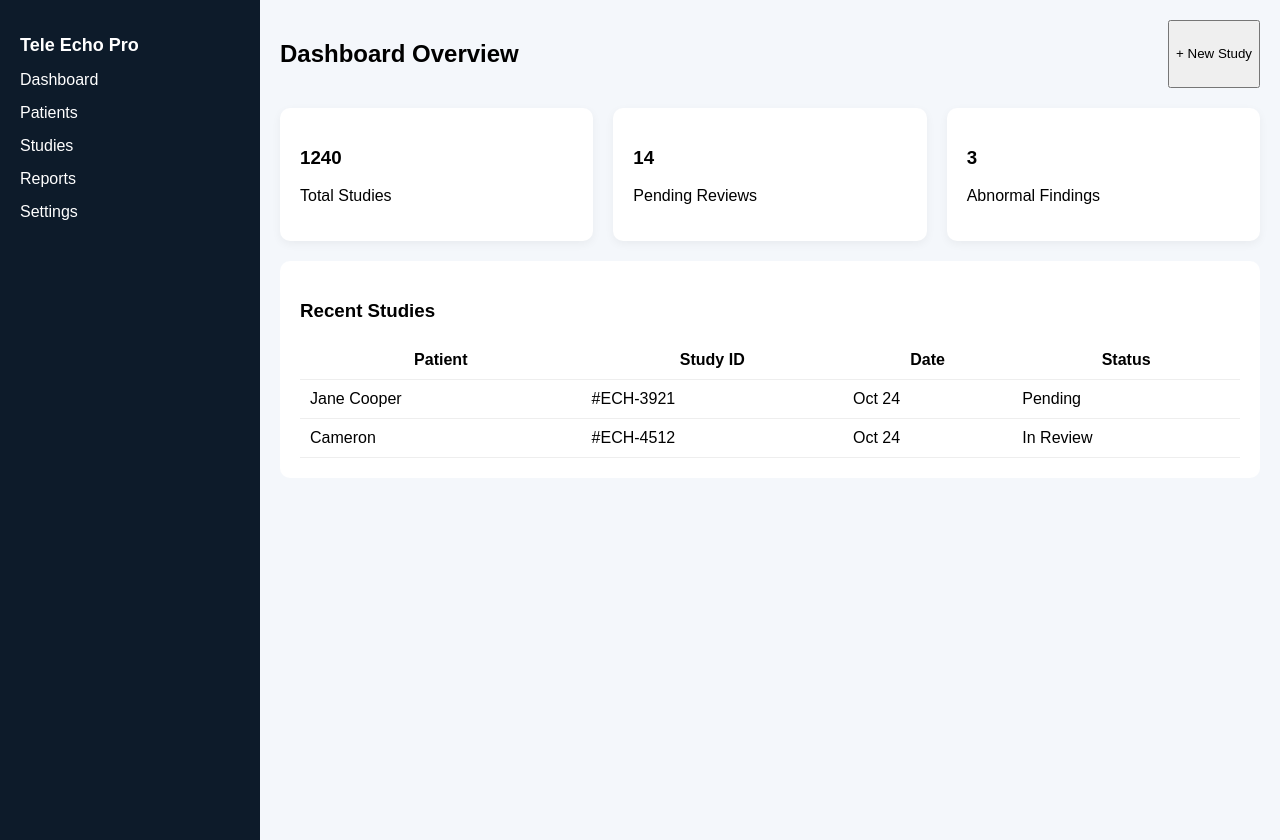
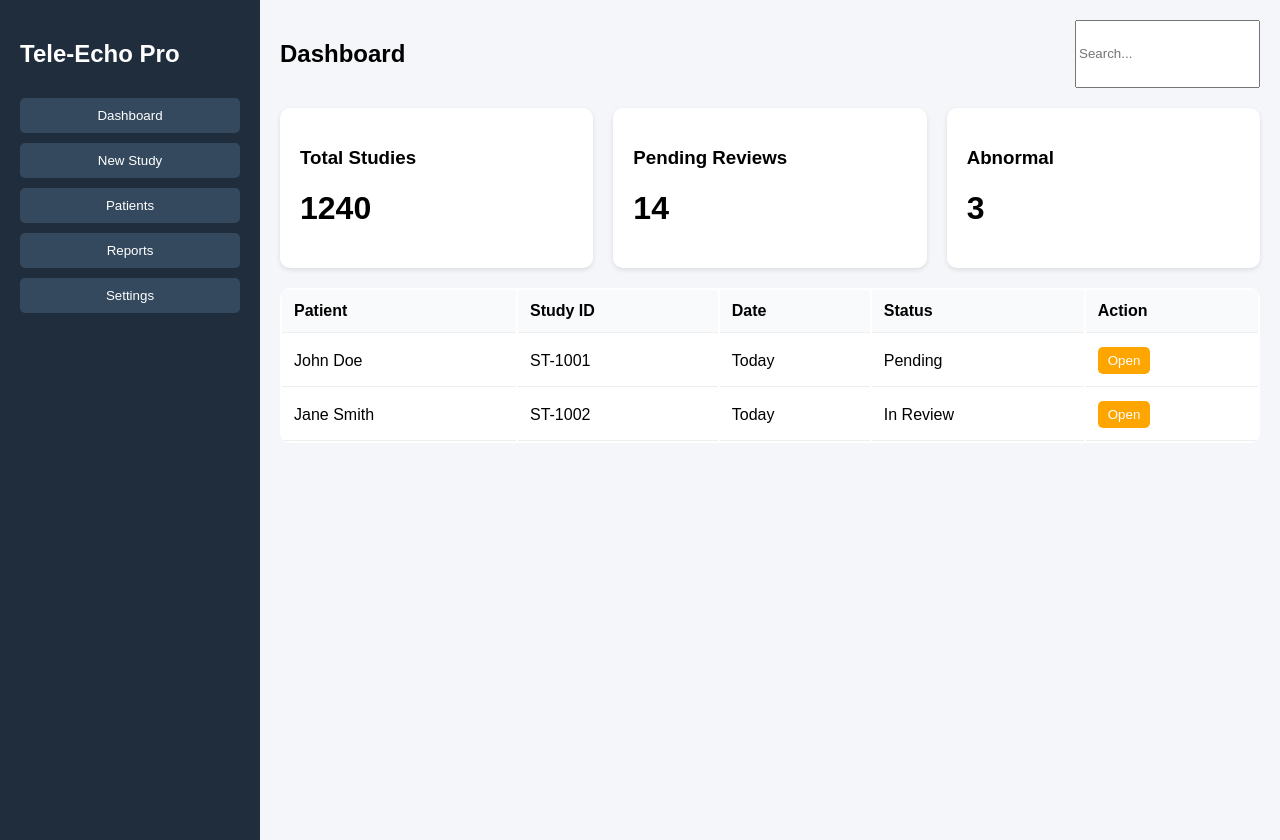
Before and after one commit to salma-afreen/tele-echo-pro, a plain HTML site: page dashboard.html in a window 1280 px wide. Drawn offline with Linux system fonts and the light colour scheme.

Commit message:
Update dashboard.html

```diff
--- a/dashboard.html
+++ b/dashboard.html
@@ -1,88 +1,165 @@
 <!DOCTYPE html>
 <html>
 <head>
-  <title>Dashboard</title>
-  <link rel="stylesheet" href="style.css">
+  <title>Tele-Echo Pro Dashboard</title>
+  <style>
+    body {
+      margin: 0;
+      font-family: Arial;
+      background: #f4f6f9;
+    }
+
+    .container {
+      display: flex;
+    }
+
+    /* Sidebar */
+    .sidebar {
+      width: 220px;
+      background: #1f2d3d;
+      color: white;
+      height: 100vh;
+      padding: 20px;
+    }
+
+    .sidebar h2 {
+      margin-bottom: 30px;
+    }
+
+    .sidebar button {
+      width: 100%;
+      padding: 10px;
+      margin-bottom: 10px;
+      border: none;
+      background: #34495e;
+      color: white;
+      cursor: pointer;
+      border-radius: 5px;
+    }
+
+    /* Main */
+    .main {
+      flex: 1;
+      padding: 20px;
+    }
+
+    .topbar {
+      display: flex;
+      justify-content: space-between;
+      margin-bottom: 20px;
+    }
+
+    .cards {
+      display: flex;
+      gap: 20px;
+    }
+
+    .card {
+      background: white;
+      padding: 20px;
+      border-radius: 10px;
+      flex: 1;
+      box-shadow: 0 2px 5px rgba(0,0,0,0.1);
+    }
+
+    table {
+      width: 100%;
+      margin-top: 20px;
+      background: white;
+      border-radius: 10px;
+      overflow: hidden;
+    }
+
+    th, td {
+      padding: 12px;
+      border-bottom: 1px solid #eee;
+      text-align: left;
+    }
+
+    th {
+      background: #f9fafb;
+    }
+
+    .btn {
+      padding: 6px 10px;
+      background: orange;
+      color: white;
+      border-radius: 5px;
+      border: none;
+    }
+  </style>
 </head>
 
 <body>
 
-<div class="dashboard">
+<div class="container">
 
-  <!-- SIDEBAR -->
+  <!-- Sidebar -->
   <div class="sidebar">
-    <h2>Tele Echo Pro</h2>
-    <a href="#">Dashboard</a>
-    <a href="#">Patients</a>
-    <a href="#">Studies</a>
-    <a href="#">Reports</a>
-    <a href="#">Settings</a>
+    <h2>Tele-Echo Pro</h2>
+
+    <button onclick="location.href='dashboard.html'">Dashboard</button>
+    <button onclick="location.href='new-study.html'">New Study</button>
+    <button>Patients</button>
+    <button>Reports</button>
+    <button>Settings</button>
   </div>
 
-  <!-- MAIN -->
+  <!-- Main -->
   <div class="main">
 
     <div class="topbar">
-      <h2>Dashboard Overview</h2>
-      <button onclick="newStudy()">+ New Study</button>
+      <h2>Dashboard</h2>
+      <input placeholder="Search..." />
     </div>
 
-    <!-- CARDS -->
+    <!-- Cards -->
     <div class="cards">
-      <div class="card-box">
-        <h3>1240</h3>
-        <p>Total Studies</p>
+      <div class="card">
+        <h3>Total Studies</h3>
+        <h1>1240</h1>
       </div>
 
-      <div class="card-box">
-        <h3>14</h3>
-        <p>Pending Reviews</p>
+      <div class="card">
+        <h3>Pending Reviews</h3>
+        <h1>14</h1>
       </div>
 
-      <div class="card-box">
-        <h3>3</h3>
-        <p>Abnormal Findings</p>
+      <div class="card">
+        <h3>Abnormal</h3>
+        <h1>3</h1>
       </div>
     </div>
 
-    <!-- TABLE -->
-    <div class="table">
-      <h3>Recent Studies</h3>
-
+    <!-- Table -->
     <table>
       <tr>
         <th>Patient</th>
         <th>Study ID</th>
         <th>Date</th>
         <th>Status</th>
+        <th>Action</th>
       </tr>
 
       <tr>
-          <td>Jane Cooper</td>
-          <td>#ECH-3921</td>
-          <td>Oct 24</td>
+        <td>John Doe</td>
+        <td>ST-1001</td>
+        <td>Today</td>
         <td>Pending</td>
+        <td><button class="btn">Open</button></td>
       </tr>
 
       <tr>
-          <td>Cameron</td>
-          <td>#ECH-4512</td>
-          <td>Oct 24</td>
+        <td>Jane Smith</td>
+        <td>ST-1002</td>
+        <td>Today</td>
         <td>In Review</td>
+        <td><button class="btn">Open</button></td>
       </tr>
-
     </table>
-    </div>
 
   </div>
-
 </div>
-
-<script>
-function newStudy() {
-  window.location.href = "study.html";
-}
-</script>
 
 </body>
 </html>
```
Lines whose indentation alone changed are shown as unchanged.
